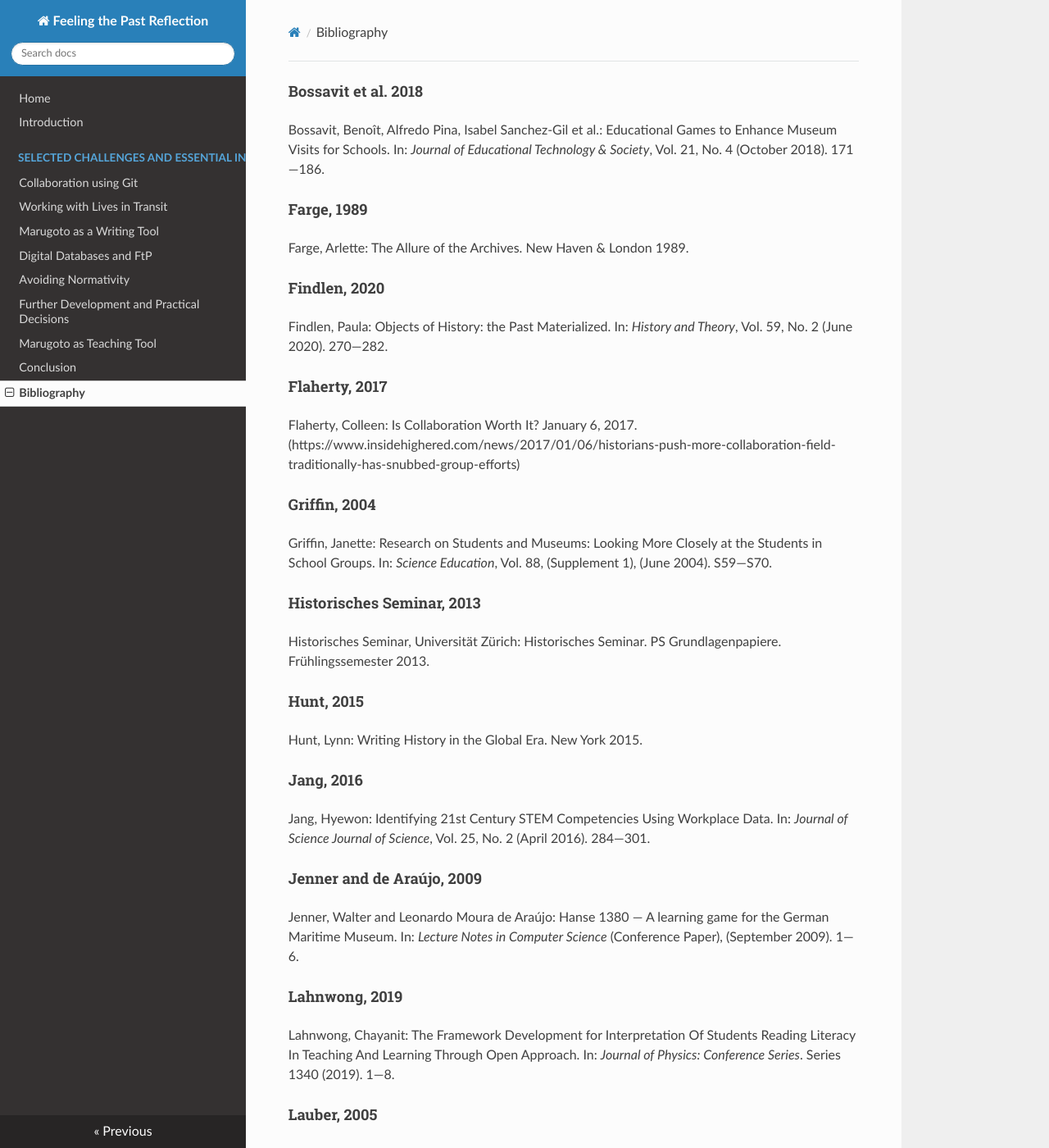
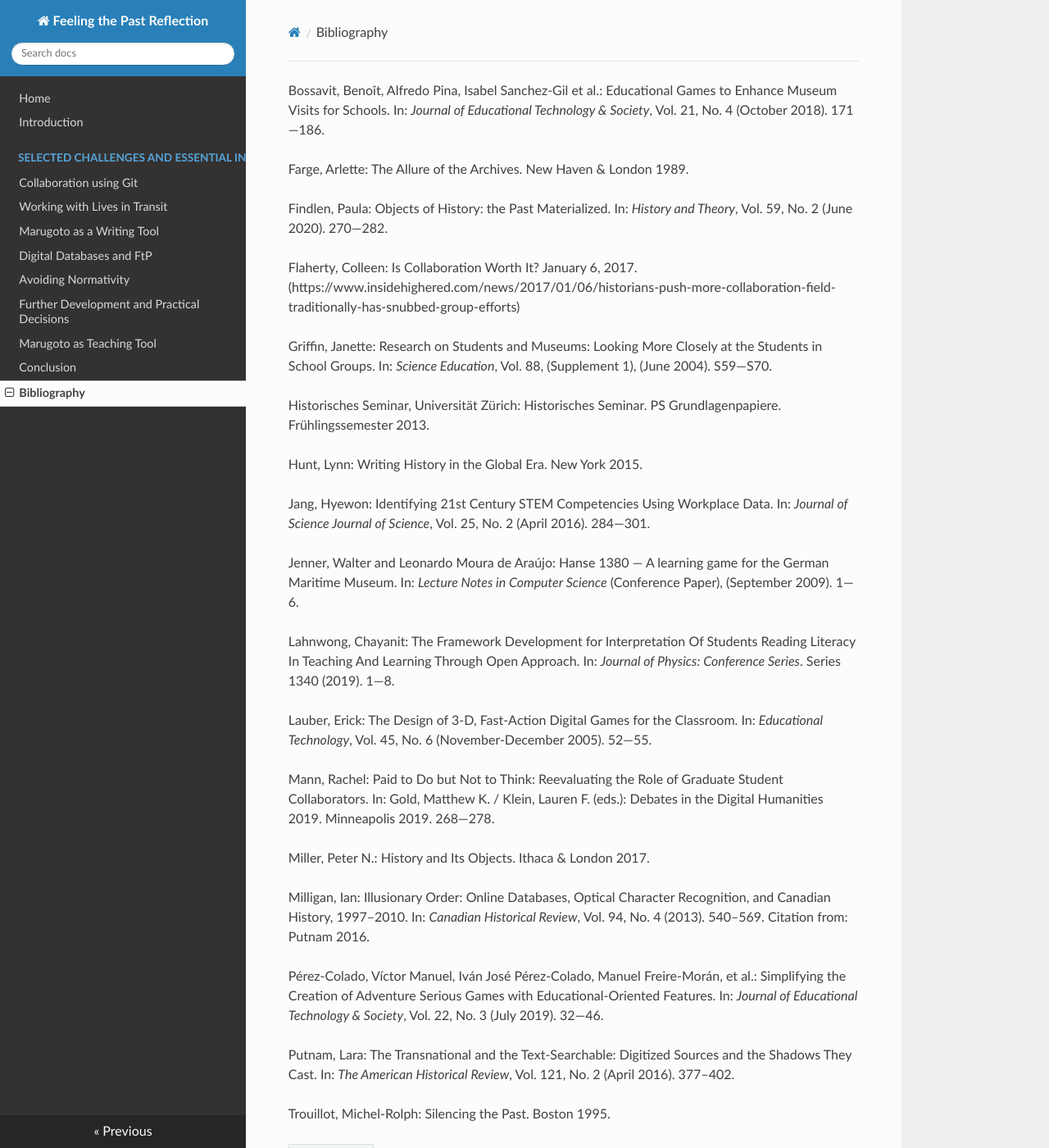
Before and after one commit to henokemp/university-work, an MkDocs documentation site: the page built from docs/bibliography.md, in a window 1280 px wide and 1400 px high. Shown: the whole window at 82% size. Built offline with MkDocs 1.6.1, drawn with Linux system fonts in a browser that asks for light colours; nearby versions of some CDN libraries; some of the changed text lies outside the part shown.

```diff
--- a/docs/bibliography.md
+++ b/docs/bibliography.md
@@ -1,3 +1,7 @@
+<style>
+h4   {display: none;}
+</style>
+
 #### Bossavit et al. 2018
 Bossavit, Benoît, Alfredo Pina, Isabel Sanchez-Gil et al.: Educational Games to Enhance Museum Visits for Schools. In: *Journal of Educational Technology & Society*, Vol. 21, No. 4 (October 2018). 171—186.
 
```
